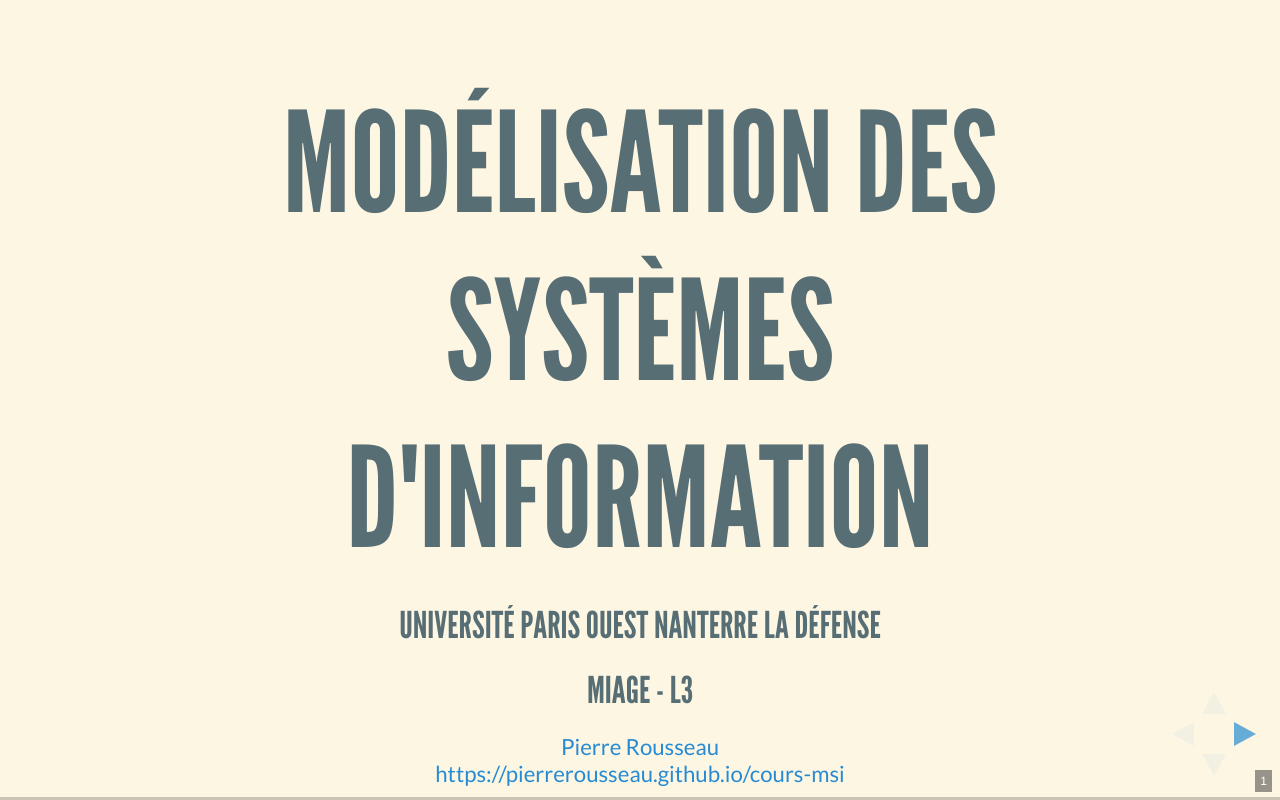
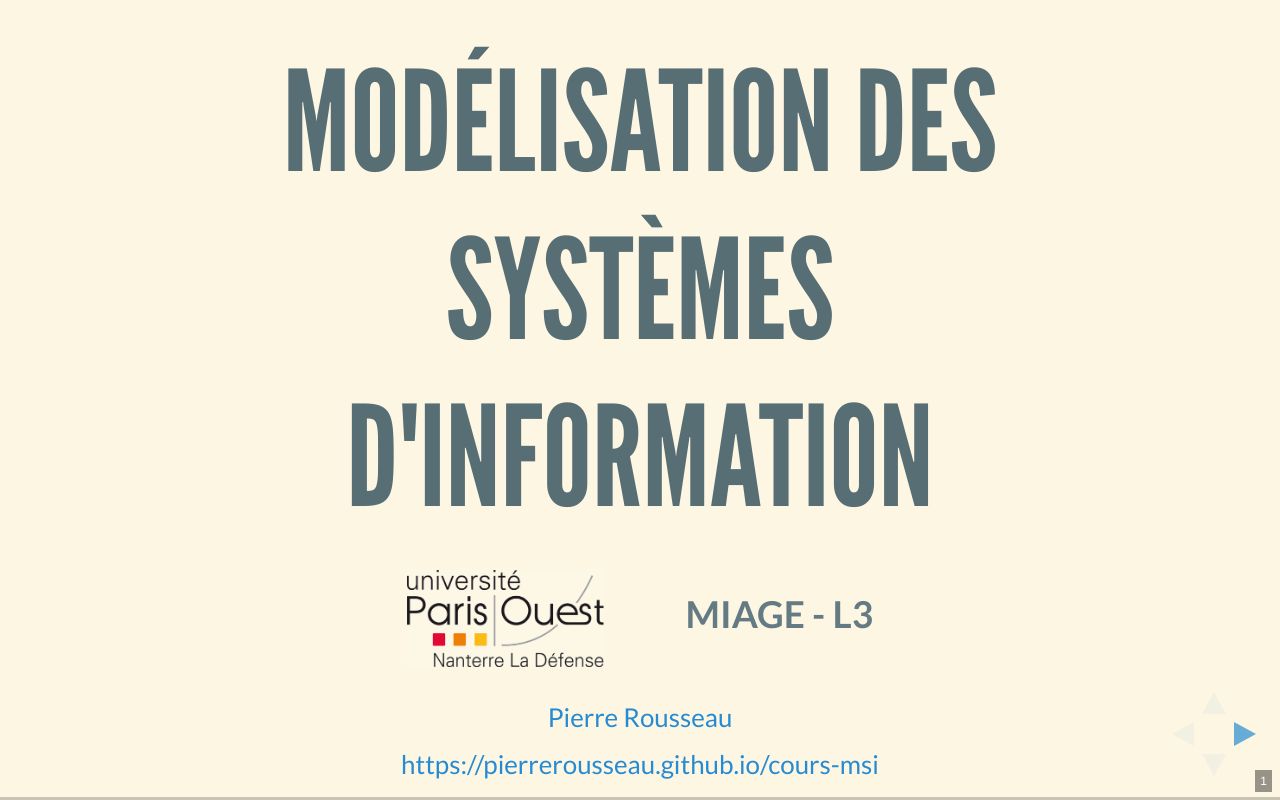
Before and after one commit to pierrerousseau/cours-msi, a website: page index.html in a window 1280 px wide. Drawn offline with Linux system fonts and the light colour scheme.

Commit message:
mise à jour slide de titre en markdown + logo
Passage du slide de titre en markdown + ajout du logo Paris X.

```diff
--- a/css/cours.css
+++ b/css/cours.css
@@ -1,3 +1,29 @@
+.reveal .slides > section.title {
+    margin: 0;
+    padding: 0;
+}
+.reveal .title h1 {
+    margin: 0;
+}
+.reveal .title img {
+    width: 192px;
+    height: auto;
+    margin: .5em 2em .5em 0;
+    vertical-align: middle;
+}
+.reveal .title p {
+    margin: .25em;
+    line-height: 1;
+    text-align: center;
+}
+
+.reveal .title em {
+    font-size: .7em;
+    font-style: normal;
+    font-weight: initial;
+}
+
+
 .later td {
     opacity: .8;
     font-style: italic;
--- a/index.html
+++ b/index.html
@@ -42,7 +42,7 @@
             <!-- Any section element inside of this container is displayed as a slide -->
 
             <div class="slides">
-                <section data-markdown="slides/titre.md"> </section>
+                <section class="title" data-markdown="slides/titre.md"></section>
 
                 <section>
                     <h1> Information </h1>
--- a/slides/titre.md
+++ b/slides/titre.md
@@ -1,10 +1,10 @@
-<h1> Modélisation des Systèmes d'Information </h1>
-<h4> Université Paris Ouest Nanterre La Défense </h4>
-<h4> MIAGE - L3 </h4>
-<p>
-	<small>
-		<a mailto="pierre.rousseau@u-paris10.fr">Pierre Rousseau</a> <br />
-		<a href="https://pierrerousseau.github.io/cours-msi">https://pierrerousseau.github.io/cours-msi</a>
-		<!-- [<a href="https://pierrerousseau.github.io/cours-msi/cours-msi.pdf">pdf</a>] -->
-	</small>
-</p>
+# Modélisation des Systèmes d'Information
+
+![Université Paris Ouest Nanterre La Défense](images/logo-paris-x.png)
+**MIAGE - L3**
+
+*[Pierre Rousseau][mail]*
+
+*https://pierrerousseau.github.io/cours-msi*
+
+[mail]: mailto:pierre.rousseau@u-paris10.fr
```
Also changed, not shown: images/logo-paris-x.png (added).
